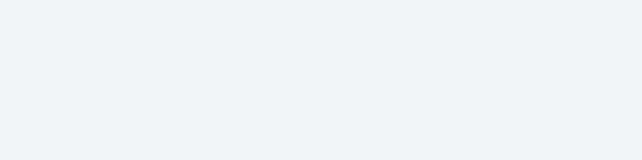
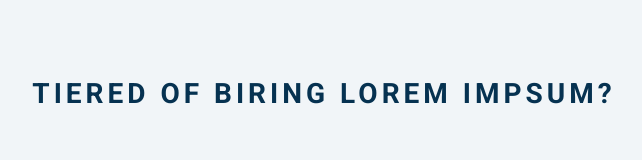
Before and after one commit to stormymayday/Lorem-Ipsum-Generator, a plain HTML site: page index.html in a window 1280 px wide. Shown: the whole page, without its empty margins (316-958 px from the left). Drawn offline with Linux system fonts and the light colour scheme.

Commit message:
Added h3 inside the 'section-center'

```diff
--- a/index.html
+++ b/index.html
@@ -16,7 +16,11 @@
 
 <body>
 
-    <section class="section-center"></section>
+    <section class="section-center">
+
+        <h3>tiered of biring lorem impsum?</h3>
+
+    </section>
 
     <!-- javascript -->
     <script src="./app.js"></script>
```
